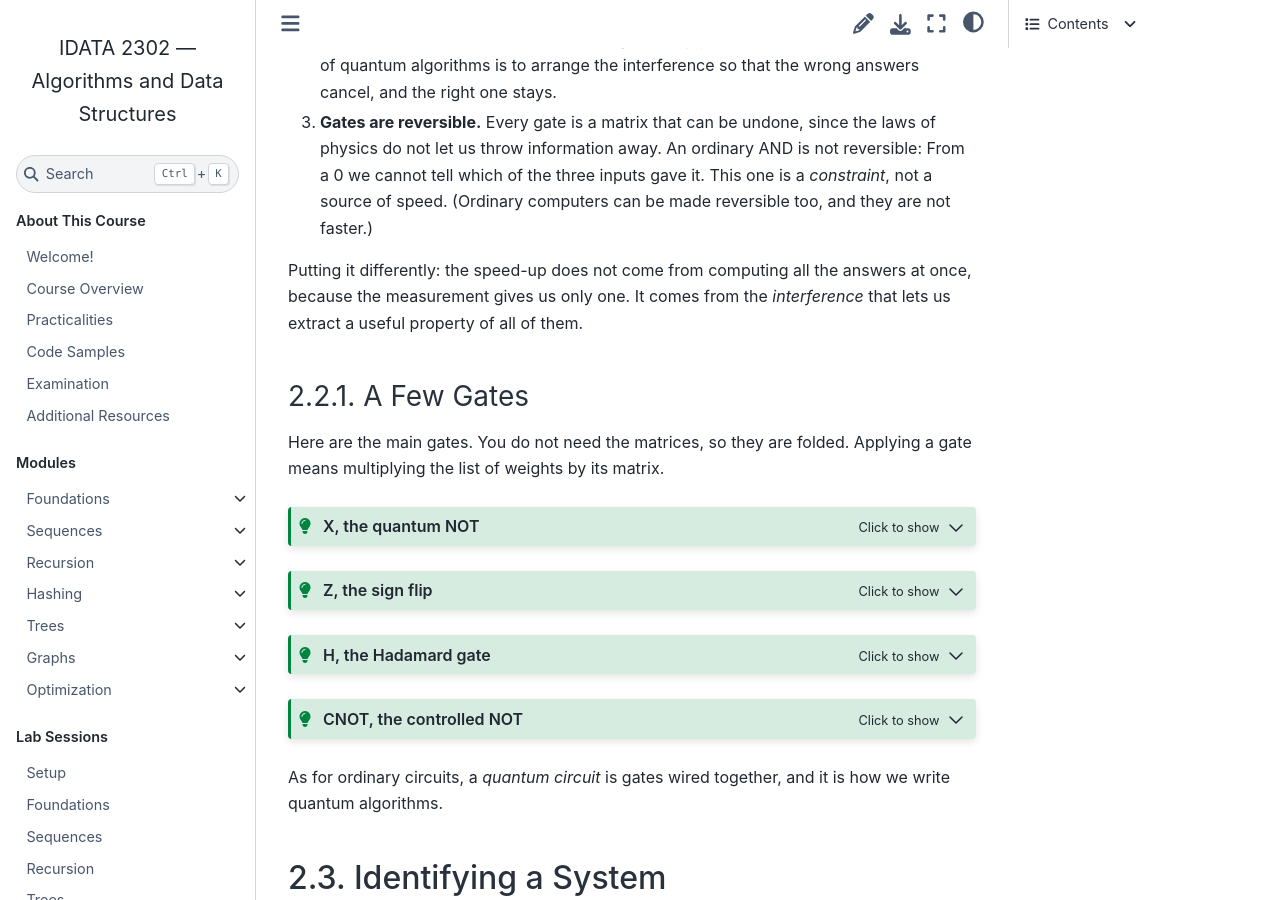
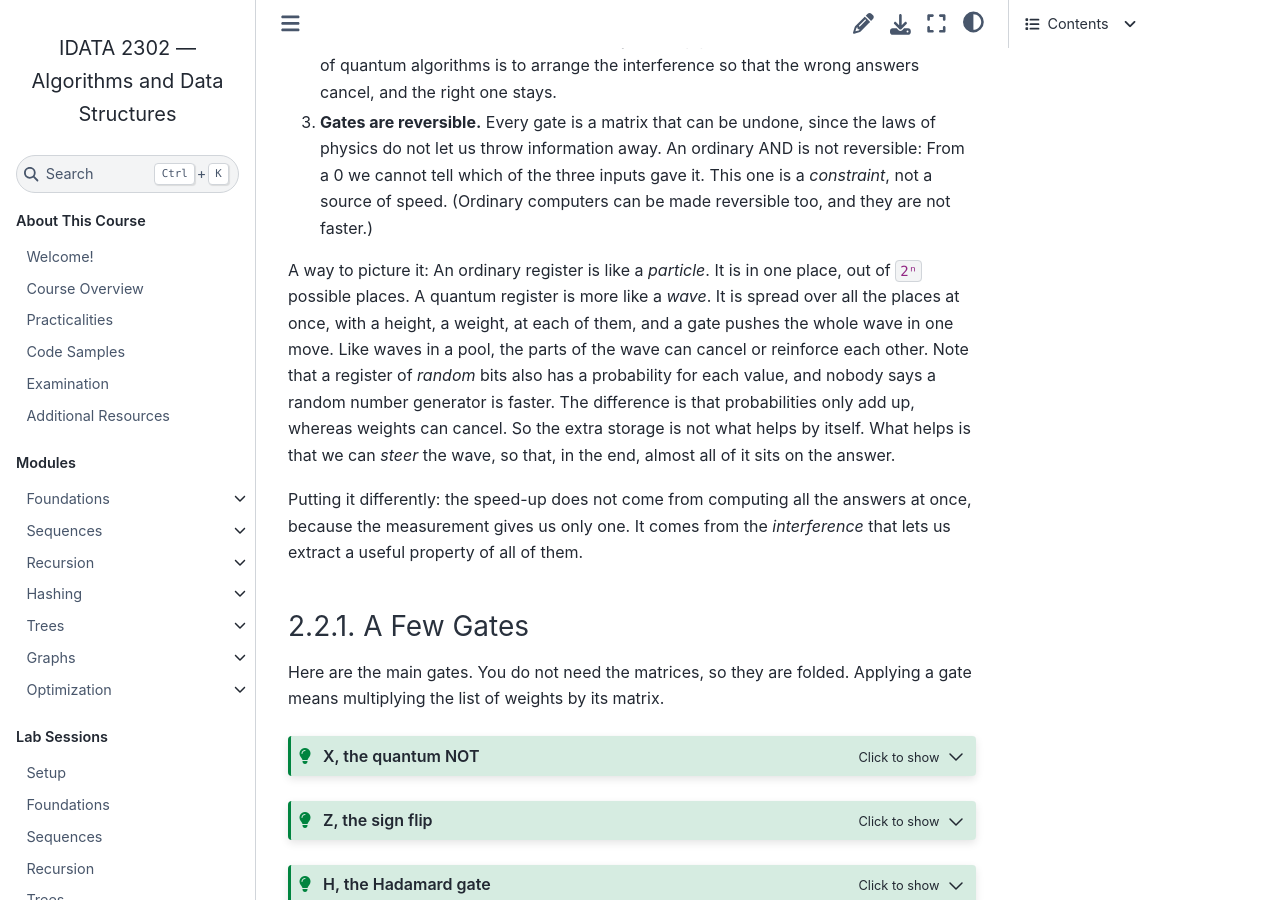
Before and after one commit to fchauvel/ntnu-idata2302-website, a Sphinx documentation site: the page built from source/beyond/quantum/index.rst, in a window 1280 px wide and 900 px high, scrolled down 3011 px. Built offline with Sphinx 7.4.7 and the Sphinx Book theme 1.1.4, drawn with Linux system fonts in a browser that asks for light colours.

Commit message:
content: picture the state of n qubits as a wave, not a particle
Co-Authored-By: Claude Sonnet 5.5 <noreply@anthropic.com>

```diff
--- a/source/beyond/quantum/index.rst
+++ b/source/beyond/quantum/index.rst
@@ -124,6 +124,16 @@ things:
    reversible: From a 0 we cannot tell which of the three inputs gave it. This one
    is a *constraint*, not a source of speed. (Ordinary computers can be made
    reversible too, and they are not faster.)
+
+A way to picture it: An ordinary register is like a *particle*. It is in one place,
+out of ``2ⁿ`` possible places. A quantum register is more like a *wave*. It is spread
+over all the places at once, with a height, a weight, at each of them, and a gate
+pushes the whole wave in one move. Like waves in a pool, the parts of the wave can
+cancel or reinforce each other. Note that a register of *random* bits also has a
+probability for each value, and nobody says a random number generator is faster.
+The difference is that probabilities only add up, whereas weights can cancel. So
+the extra storage is not what helps by itself. What helps is that we can *steer*
+the wave, so that, in the end, almost all of it sits on the answer.
 
 Putting it differently: the speed-up does not come from computing all the answers
 at once, because the measurement gives us only one. It comes from the *interference*
```
